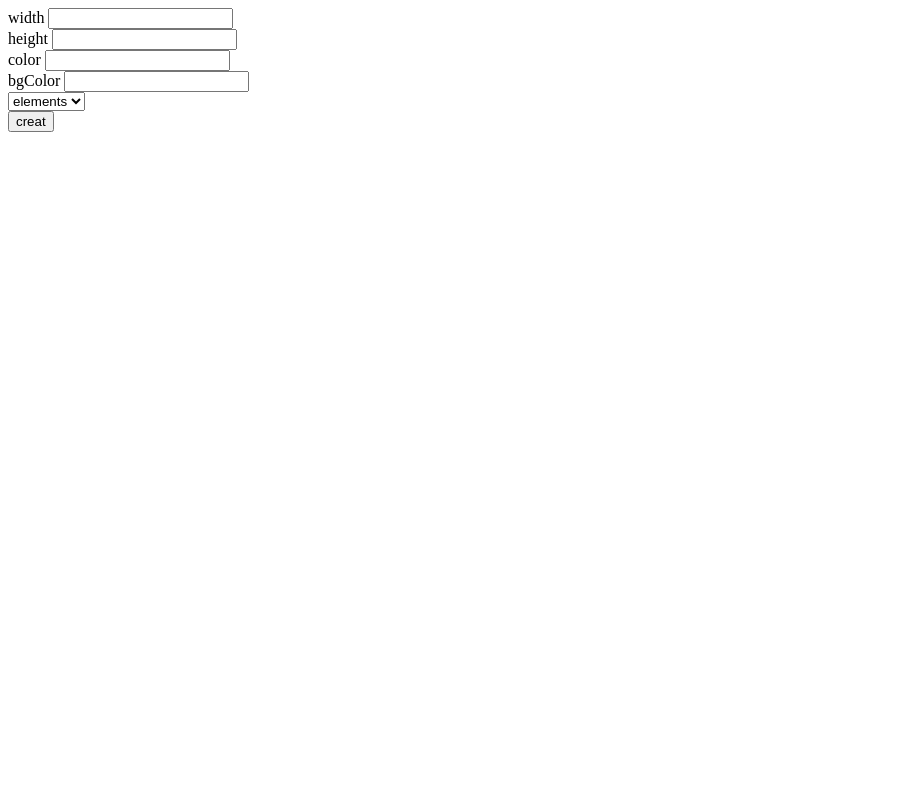
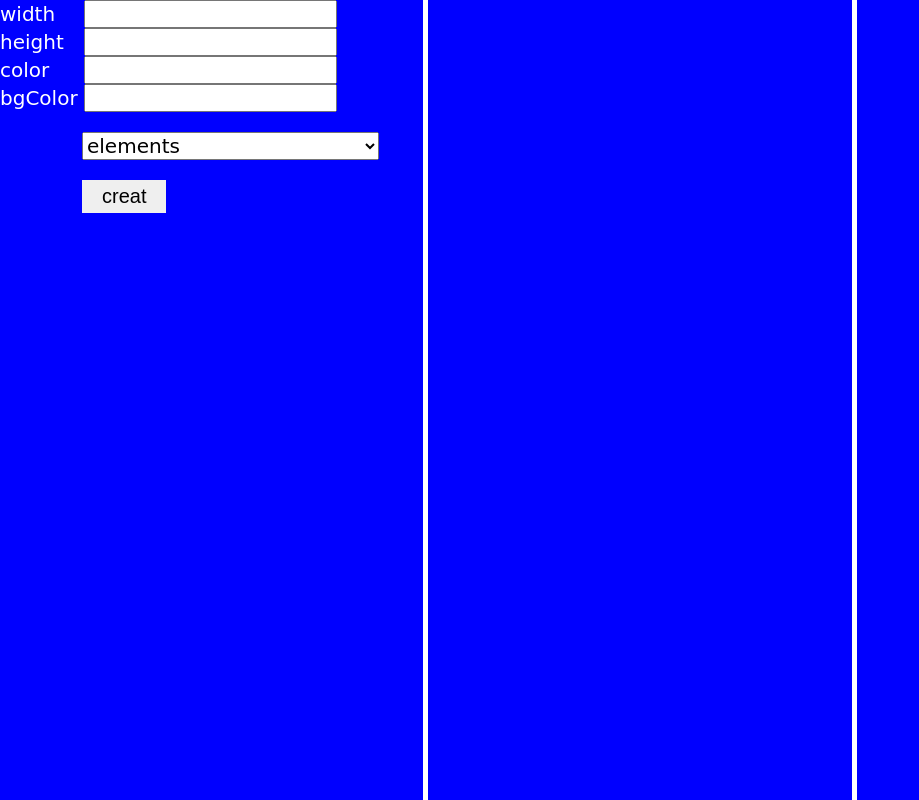
Before and after one commit to hayarpigrigoryan/The-login-from-thee-paths, a plain HTML site: page index.html in a window 1280 px wide. Shown: the whole page, without its empty margins (0-919 px from the left). Drawn offline with Linux system fonts and the light colour scheme.

Commit message:
add style css

```diff
--- a/index.html
+++ b/index.html
@@ -5,6 +5,7 @@
     <meta http-equiv="X-UA-Compatible" content="IE=edge">
     <meta name="viewport" content="width=device-width, initial-scale=1.0">
     <title>Document</title>
+    <link rel="stylesheet" href="style.css">
 </head>
 <body>
 <section class="containers">
@@ -19,7 +20,7 @@
         <input type="text" id="content"><br>
         <select name="" id="">
          <option value="elements">elements</option>
-         <option id="div" value="div"></option>
+         <option id="div" value="div">div</option>
          <option value="a">a</option>
          <option value="span">span</option>
          <option value="section">section</option>
--- /dev/null
+++ b/style.css
@@ -0,0 +1,57 @@
+*{
+    margin: 0;
+    padding: 0;
+    box-sizing: border-box;
+}
+label{
+    display: inline-block;
+    width: 80px;
+    font-size: 20px;
+    font-family: cursive;
+    color: white;
+}
+input{
+    font-size: 20px;
+    font-family: cursive;
+    outline: none;
+}
+select{
+    margin-top: 20px;
+    margin-left: 82px;
+    width: 297px;
+    font-size: 20px;
+    font-family: cursive;
+    outline: none;
+}
+.containers{
+    display: grid;
+    grid-template-columns: repeat(3,1fr);
+    grid-gap:5px;
+    width: 100%;
+    height: 100vh;
+}
+.containers div{
+    background-color: blue;
+}
+.btn{
+    margin-top: 20px;
+    font-family: arial;
+    font-size: 20px;
+    border: none;
+    cursor: pointer;
+    margin-left: 82px;
+    padding: 5px 20px;
+}
+.btn:hover{
+    background-color: aqua;
+    transition: 0.1s;
+
+}
+.btn :active{
+    box-shadow: 2px 2px 2px 2px aqua;
+    border-radius: 20px;
+}
+.btn:focus{
+    background-color: green;
+    color: yellow;
+}
```
